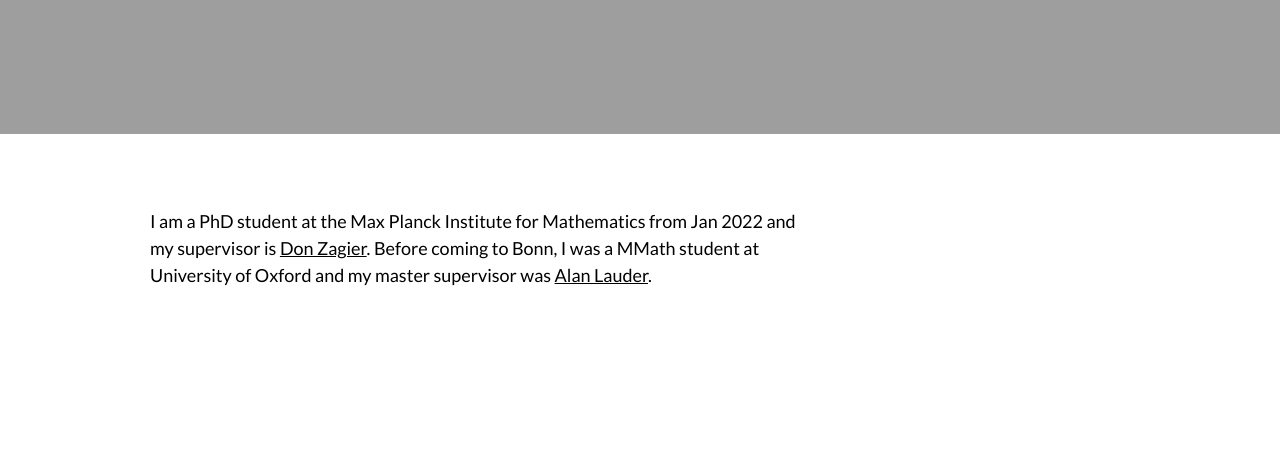
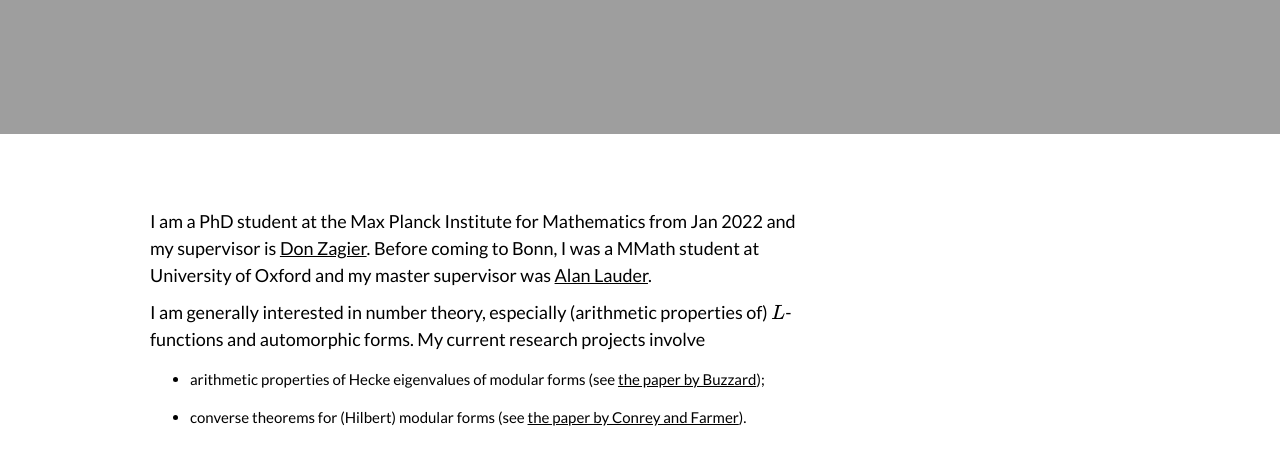
Before and after one commit to chbe113/chbe113.github.io, a plain HTML site: page pengchengzhang/index.html in a window 1280 px wide. Shown: the part 318-782 px from the top of the page. Drawn offline with nearby package versions, Linux system fonts and the light colour scheme.

Commit message:
Update index.html

```diff
--- a/pengchengzhang/index.html
+++ b/pengchengzhang/index.html
@@ -52,6 +52,9 @@ body,h1,h2,h3,h4,h5,h6 {font-family: "Lato", sans-serif}
   <div class="w3-content">
     <div class="w3-twothird">
       <h5>I am a PhD student at the Max Planck Institute for Mathematics from Jan 2022 and my supervisor is <a href="https://people.mpim-bonn.mpg.de/zagier/">Don Zagier</a>. Before coming to Bonn, I was a MMath student at University of Oxford and my master supervisor was <a href="https://people.maths.ox.ac.uk/lauder/">Alan Lauder</a>. <!-- Here is a copy of my <a href="https://chbe113.github.io/pengchengzhang/CV.pdf">CV</a>. --> </h5>
+      <h5 class="w3-padding-15">I am generally interested in number theory, especially (arithmetic properties of) \(L\)-functions and automorphic forms. My current research projects involve  </h5>
+              <ul><li> arithmetic properties of Hecke eigenvalues of modular forms (see <a href="https://www.ma.imperial.ac.uk/~buzzard/maths/research/papers/conjs.pdf">the paper by Buzzard</a>);</li></ul>
+              <ul><li> converse theorems for (Hilbert) modular forms (see <a href="https://arxiv.org/abs/math/9502209">the paper by Conrey and Farmer</a>).</li></ul>
     </div>
   </div>
 </div>
```
